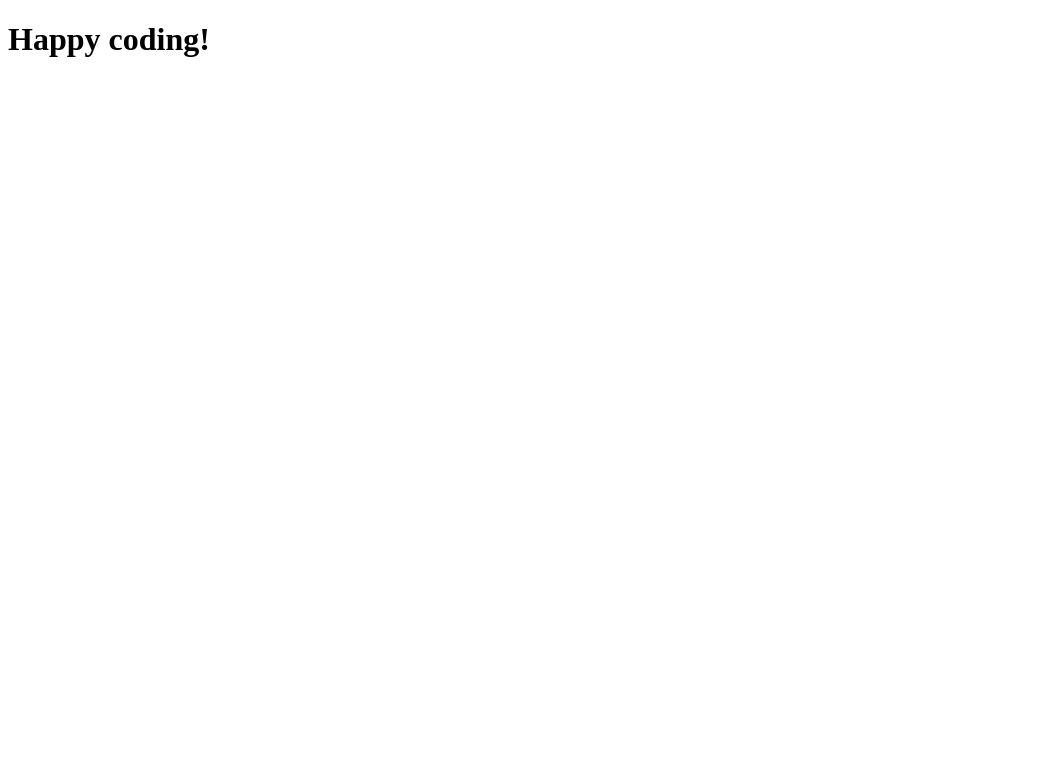
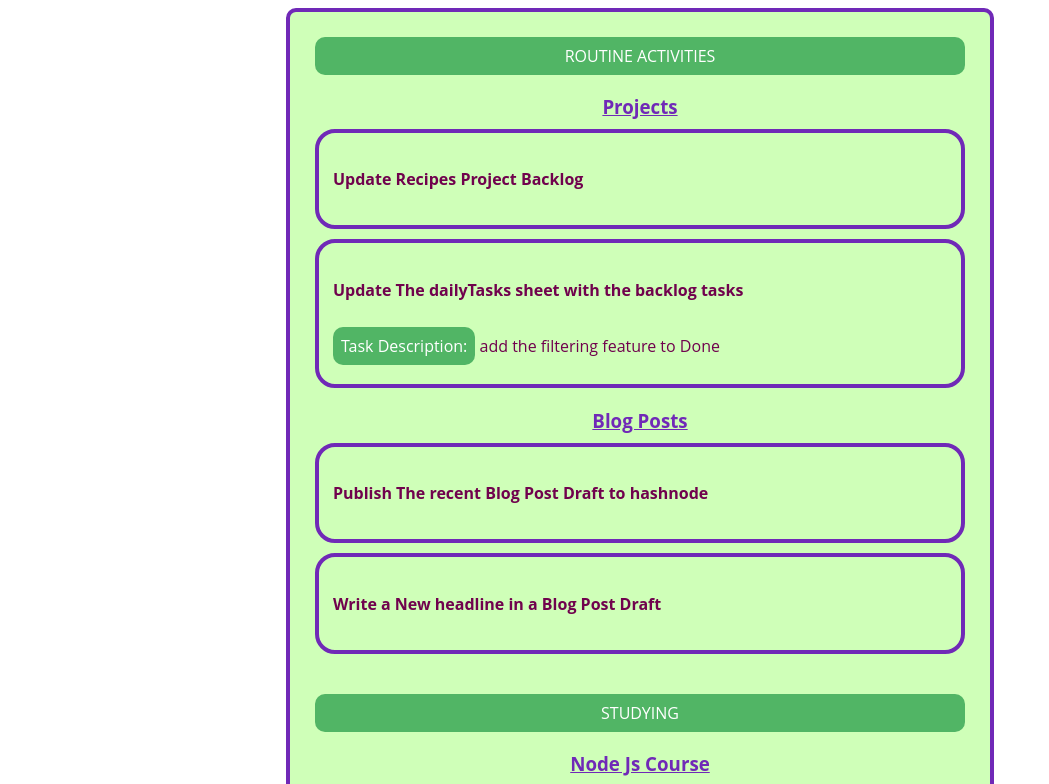
Before and after one commit to chingu-voyages/v47-tier2-team-18, a React app in the folder dailytasks/: page / in a window 1280 px wide. Shown: the top 784 px of the page, without its empty margins (0-1049 px from the left). Built offline with nearby package versions, Linux system fonts and the light colour scheme; the HTML template or start-up script is replaced by a standard one.

Commit message:
add All Tasks view

```diff
--- a/dailytasks/src/App.jsx
+++ b/dailytasks/src/App.jsx
@@ -1,9 +1,10 @@
-function App() {
+import React from 'react';
+import AllTasks from './components/AllTasks';
+
+const App = () => {
   return (
-    <>
-      <h1> Happy coding! </h1>
-    </>
-  )
-}
+    <AllTasks/>
+  );
+};
 
-export default App
+export default App;
--- /dev/null
+++ b/dailytasks/src/components/AllTasks.jsx
@@ -0,0 +1,17 @@
+import React from 'react';
+import Category from './Category';
+import tasksData from '../data/tasks-example.json';
+import { AllTasksWrapper } from './styles/AllTasksStyles';
+
+const AllTasks = () => {
+
+  return (
+    <AllTasksWrapper>
+      {tasksData.map((category, index) => (
+        <Category key={index} category={category} />
+      ))}
+    </AllTasksWrapper>
+  );
+};
+
+export default AllTasks;
--- /dev/null
+++ b/dailytasks/src/components/Category.jsx
@@ -0,0 +1,18 @@
+import React from 'react';
+import TaskType from './TaskType';
+import { CategoryWrapper } from './styles/CategoryStyles';
+
+const Category = ({ category }) => {
+  const { categoryName, activityTypes } = category;
+
+  return (
+    <CategoryWrapper>
+      <div className='category-name'>{categoryName}</div>
+      {activityTypes.map((activityType, index) => (
+        <TaskType key={index} activityType={activityType} />
+      ))}
+    </CategoryWrapper>
+  );
+};
+
+export default Category;
--- /dev/null
+++ b/dailytasks/src/components/Task.jsx
@@ -0,0 +1,15 @@
+import React from 'react';
+import { TaskWrapper } from './styles/TaskStyles';
+
+const Task = ({ task }) => {
+  const { taskName, taskDescription} = task;
+
+  return (
+    <TaskWrapper>
+        <h4>{taskName}</h4>
+        {taskDescription && <p><div className='task-description'>Task Description:</div> {taskDescription}</p>}
+    </TaskWrapper>
+  );
+};
+
+export default Task;
--- /dev/null
+++ b/dailytasks/src/components/TaskType.jsx
@@ -0,0 +1,18 @@
+import React from 'react';
+import Task from './Task';
+import { TaskTypeWrapper } from './styles/TaskTypeStyles';
+
+const TaskType = ({ activityType }) => {
+  const { activityName, Tasks } = activityType;
+
+  return (
+    <TaskTypeWrapper>
+      <h3>{activityName}</h3>
+      {Tasks.map((task, index) => (
+        <Task key={index} task={task} />
+      ))}
+    </TaskTypeWrapper>
+  );
+};
+
+export default TaskType;
--- /dev/null
+++ b/dailytasks/src/components/styles/AllTasksStyles.jsx
@@ -0,0 +1,11 @@
+import styled from 'styled-components';
+
+export const AllTasksWrapper = styled.div`
+  border: 4px solid #7029b7;
+  border-radius: 10px;
+  font-family: Open Sans, sans-serif;
+  max-width: 650px;
+  margin: 0 auto;
+  padding: 25px;
+  background-color: #cfffb8;
+`;
--- /dev/null
+++ b/dailytasks/src/components/styles/CategoryStyles.jsx
@@ -0,0 +1,14 @@
+import styled from 'styled-components';
+
+export const CategoryWrapper = styled.div`
+  margin-bottom: 40px;
+
+  .category-name {
+    color: #fff;
+    text-align: center;
+    display: block;
+    padding: 8px;
+    background-color: #51b565;
+    border-radius: 10px;
+  }
+`;
--- /dev/null
+++ b/dailytasks/src/components/styles/TaskStyles.jsx
@@ -0,0 +1,27 @@
+import styled from 'styled-components';
+
+export const TaskWrapper = styled.div`
+  display: flex;
+  flex-direction: column;
+  border: 4px solid #7029b7;
+  border-radius: 20px;
+  padding: 14px;
+  margin-bottom: 10px;
+
+  h4 {
+    color: #70024d;
+  }
+
+  p {
+    color: #70024d;
+    margin: 5px 0;
+  }
+
+  .task-description {
+    display: inline-block;
+    padding: 8px;
+    color: #fff;
+    background-color: #51b565;
+    border-radius: 10px;
+  }
+`;
--- /dev/null
+++ b/dailytasks/src/components/styles/TaskTypeStyles.jsx
@@ -0,0 +1,12 @@
+import styled from 'styled-components';
+
+export const TaskTypeWrapper = styled.div`
+  margin-bottom: 20px;
+
+  h3 {
+    text-align: center;
+    text-decoration: underline;
+    color: #7029b7;
+    margin-bottom: 10px;
+  }
+`;
--- a/dailytasks/src/main.jsx
+++ b/dailytasks/src/main.jsx
@@ -1,7 +1,6 @@
 import React from 'react'
 import ReactDOM from 'react-dom/client'
 import App from './App.jsx'
-
 
 ReactDOM.createRoot(document.getElementById('root')).render(
   <React.StrictMode>
```
